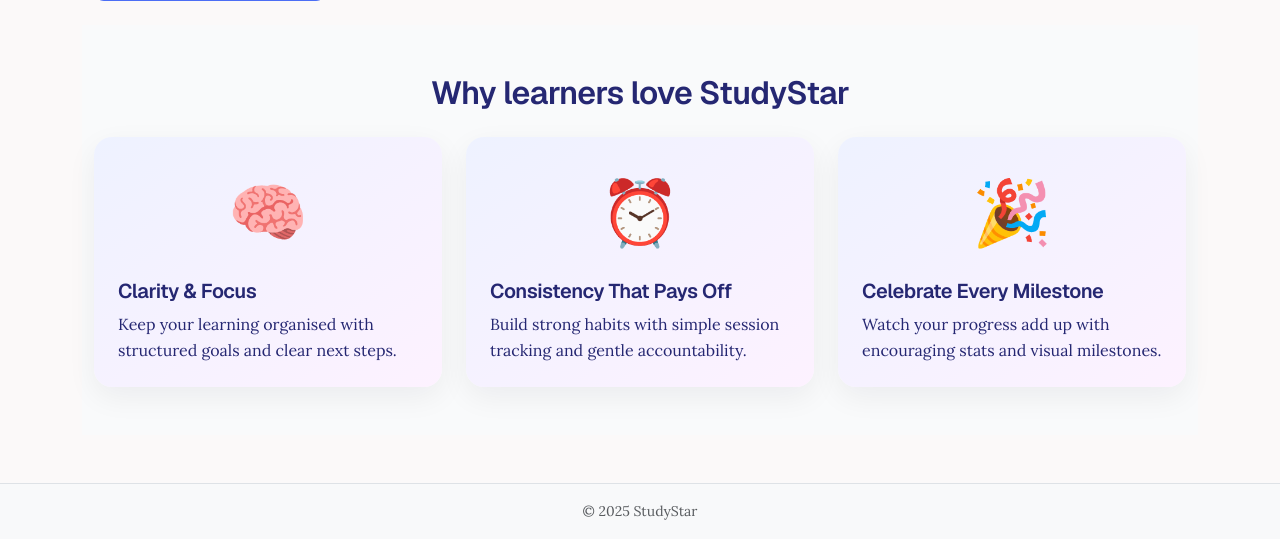
After one commit to TereBts/py_study_tracker, a Django app: page /about/ in a window 1280 px wide. The commit adds this page. Shown: the part 728-1267 px from the top of the page. Run offline with Django 4.2, Linux system fonts and the light colour scheme.

Commit message:
add about page template content  + styles

```diff
--- a/static/css/main.css
+++ b/static/css/main.css
@@ -186,7 +186,7 @@ h1, h2, h3, h4 {
 .progress-bar { background:#eee; border-radius:6px; overflow:hidden; height:20px; width:100%; }
 .progress-fill { background:#4f46e5; color:#fff; height:100%; text-align:center; font-size:12px; line-height:20px; transition:width .4s ease; }
 
-/* ===== HERO SECTION ===== */
+/* ===== HOME HERO SECTION ===== */
 .hero {
   min-height: 70vh;
 }
@@ -217,6 +217,45 @@ h1, h2, h3, h4 {
   max-width: 360px;
 }
 
+/* ===== ABOUT PAGE STYLES ===== */
+
+.about-heading {
+  display: inline-block;
+  padding: 0.75rem 2.5rem;
+  font-size: clamp(1.8rem, 2.4vw + 1rem, 2.4rem);
+  letter-spacing: 0.08em;
+  text-transform: uppercase;
+}
+
+.about-hero {
+  margin-bottom: 0;
+}
+
+.about-visual {
+  max-width: 360px;
+}
+
+.about-benefits-wrap {
+  background: #f9fafb;
+}
+
+.benefit-card {
+  border-radius: 18px;
+  background: linear-gradient(145deg, #eef2ff, #fdf2ff);
+  box-shadow: 0 10px 30px rgba(15, 23, 42, 0.06);
+  text-align: left;
+}
+
+.benefit-icon {
+  font-size: 4rem;
+  text-align: center;
+}
+
+/* lift icon + title slightly on hover */
+.benefit-card:hover .benefit-icon,
+.benefit-card:focus-within .benefit-icon {
+  transform: translateY(-2px);
+}
 
 /* ===== DASHBOARD STYLES ===== */
 
@@ -399,4 +438,13 @@ h1, h2, h3, h4 {
     width: 100%;
     margin-bottom: 0.5rem;
   }
+
+  /* about page */
+  .about-heading {
+    width: 100%;
+  }
+  .benefit-card {
+    text-align: center;
+  }
+
 }
--- /dev/null
+++ b/templates/tracker/about.html
@@ -0,0 +1,81 @@
+{% extends "base.html" %}
+{% load static %}
+
+{% block title %}About | StudyStar{% endblock %}
+
+{% block content %}
+
+<section class="about-hero text-center py-4">
+  <h1 class="about-heading fw-bold">About StudyStar</h1>
+</section>
+
+<section class="container py-4">
+  <div class="row align-items-center gy-4">
+    <div class="col-md-6 text-start">
+      <h2 class="fs-3 mb-3">Built for learners, by learners.</h2>
+      <p class="mb-3">
+        StudyStar was created with one goal in mind — to make studying feel less overwhelming
+        and more empowering. We understand that motivation doesn’t always come easily, and
+        that success is built on small, consistent steps.
+      </p>
+      <p class="mb-3">
+        Our mission is to help students, professionals, and lifelong learners stay accountable,
+        organised, and confident in their progress. With simple tools for tracking goals,
+        logging study sessions, and reviewing your growth over time, StudyStar turns your
+        effort into momentum.
+      </p>
+      <p class="mb-4">
+        Whether you’re returning to education, pursuing professional development, or studying
+        out of pure curiosity — you deserve a space that supports your focus and celebrates
+        your achievements.
+      </p>
+      <a href="{% url 'account_signup' %}" class="btn btn-primary btn-lg">
+        Create an account
+      </a>
+    </div>
+
+    <div class="col-md-6 text-center">
+      {# Placeholder illustration – swap with a proper SVG/PNG later #}
+      <img src="{% static 'images/about_ribbon_mockup.png' %}"
+           alt="Progress ribbon illustration"
+           class="img-fluid about-visual">
+    </div>
+  </div>
+</section>
+
+<section class="about-benefits-wrap py-5">
+  <div class="container text-center">
+    <h2 class="fs-2 mb-4">Why learners love StudyStar</h2>
+    <div class="row gy-4">
+      <div class="col-md-4">
+        <div class="benefit-card h-100 p-4">
+          <div class="benefit-icon mb-3">🧠</div>
+          <h3 class="fs-5 mb-2">Clarity &amp; Focus</h3>
+          <p class="mb-0">
+            Keep your learning organised with structured goals and clear next steps.
+          </p>
+        </div>
+      </div>
+      <div class="col-md-4">
+        <div class="benefit-card h-100 p-4">
+          <div class="benefit-icon mb-3">⏰</div>
+          <h3 class="fs-5 mb-2">Consistency That Pays Off</h3>
+          <p class="mb-0">
+            Build strong habits with simple session tracking and gentle accountability.
+          </p>
+        </div>
+      </div>
+      <div class="col-md-4">
+        <div class="benefit-card h-100 p-4">
+          <div class="benefit-icon mb-3">🎉</div>
+          <h3 class="fs-5 mb-2">Celebrate Every Milestone</h3>
+          <p class="mb-0">
+            Watch your progress add up with encouraging stats and visual milestones.
+          </p>
+        </div>
+      </div>
+    </div>
+  </div>
+</section>
+
+{% endblock %}
--- a/tracker/urls.py
+++ b/tracker/urls.py
@@ -5,5 +5,6 @@ app_name = "tracker"
 
 urlpatterns = [
     path("home/", views.home, name="home"),                 # public
+    path("about/", views.about, name="about"),
     path("dashboard/", views.dashboard, name="dashboard"), # private
 ]
--- a/tracker/views.py
+++ b/tracker/views.py
@@ -18,6 +18,10 @@ def home(request):
 
     # Public landing page (guests)
     return render(request, "tracker/home.html")
+
+def about(request):
+    return render(request, "tracker/about.html")
+
 
 from django.db.models.functions import TruncMonth
 
```
